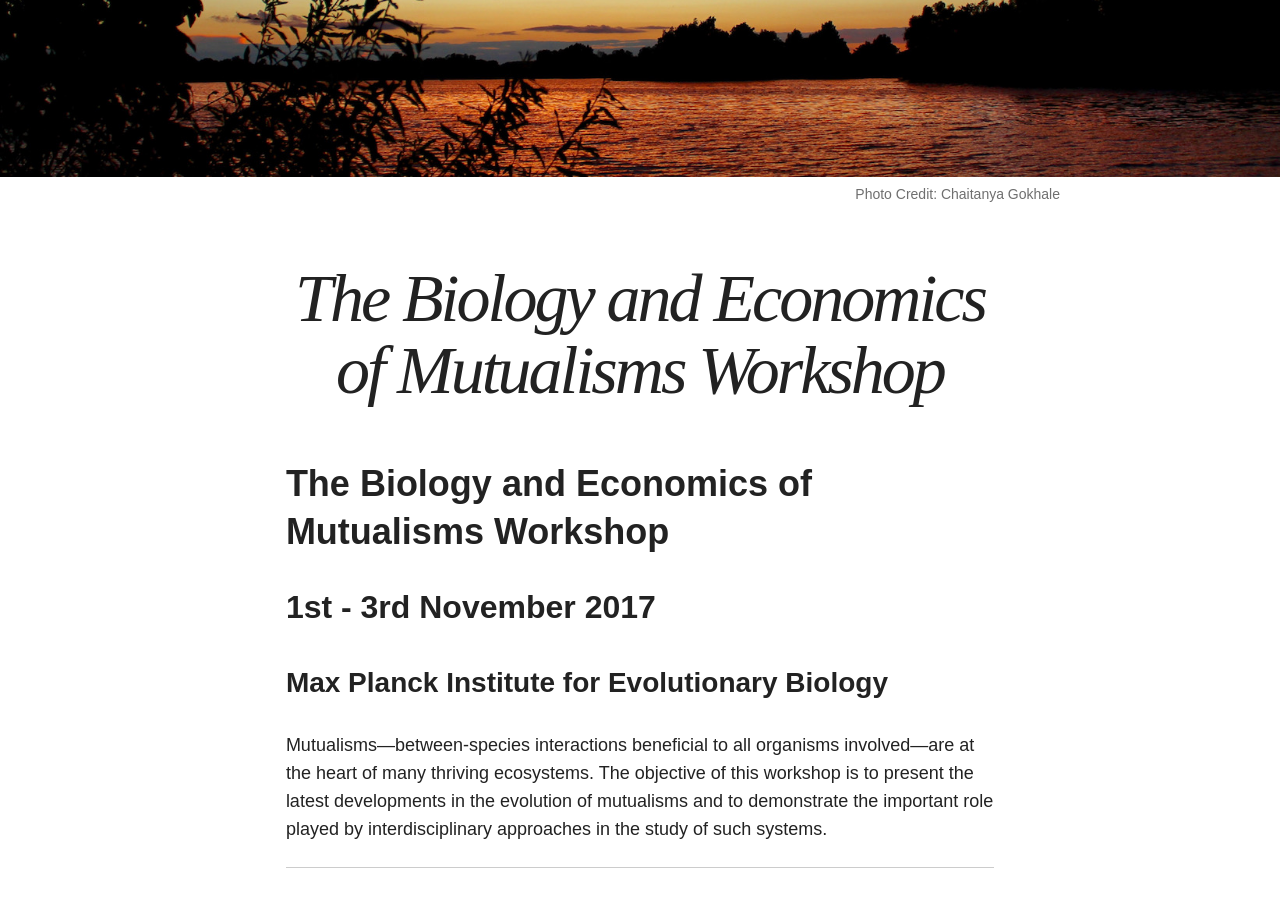
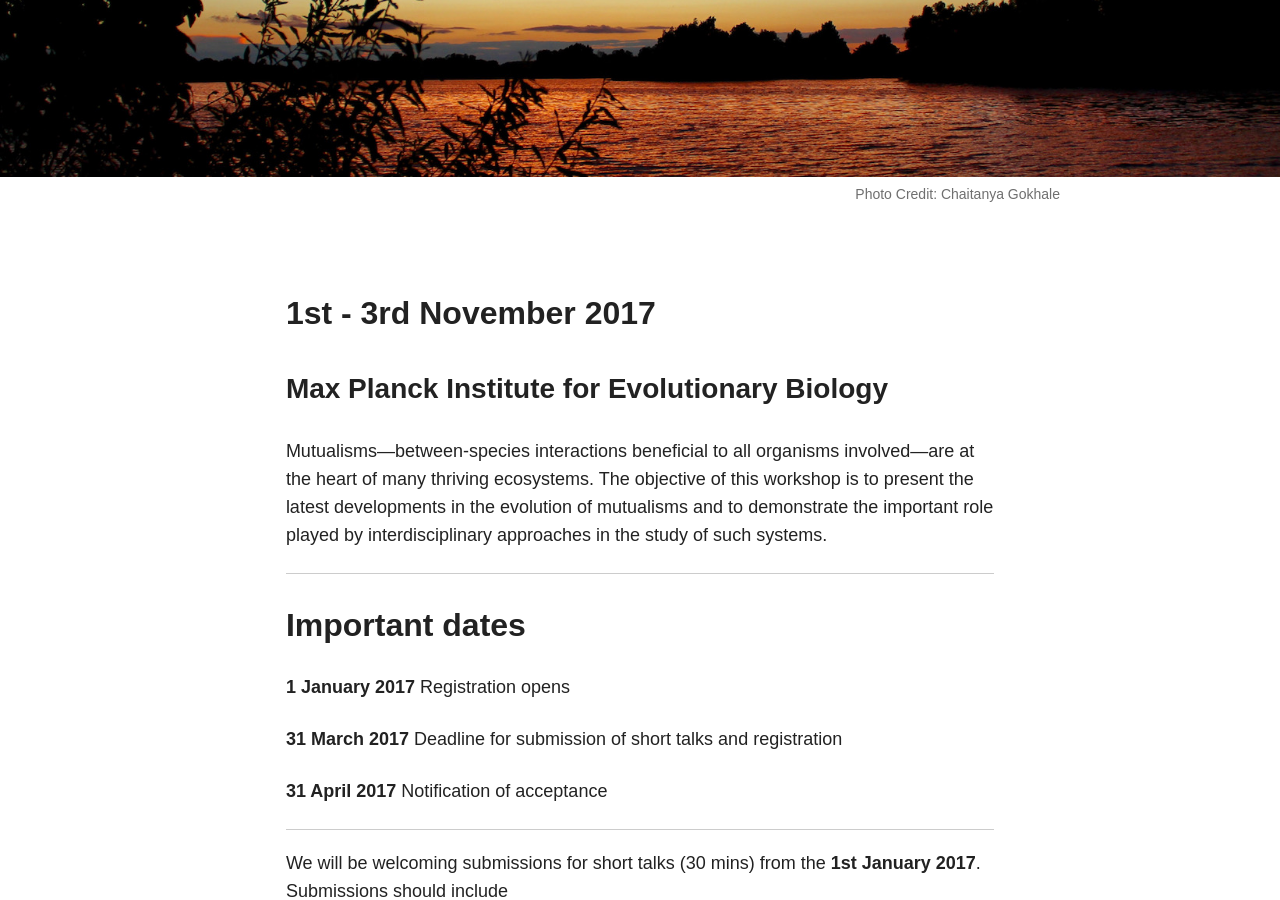
Before and after one commit to bionomics/bionomics, a Jekyll site: the page built from home/index.md, in a window 1280 px wide and 900 px high, scrolled down 367 px. Built offline with Jekyll 4.4.1, drawn with Linux system fonts in a browser that asks for light colours; nearby versions of some CDN libraries; our own code applies the rules of GitHub Pages for plain Markdown files.

Commit message:
redundant title

```diff
--- a/home/index.md
+++ b/home/index.md
@@ -7,7 +7,7 @@
   credit: Chaitanya Gokhale
 ---
 
-# The Biology and Economics of Mutualisms Workshop
+<!-- # The Biology and Economics of Mutualisms Workshop -->
 
 ## 1st - 3rd November 2017
 
```
